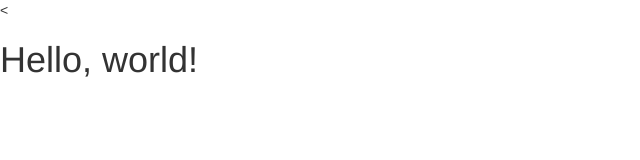
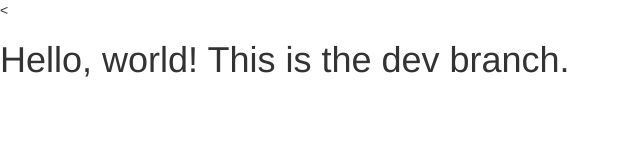
Before and after one commit to artfight/artfight.github.io, a plain HTML site: page index.html in a window 1280 px wide. Shown: the whole page, without its empty margins (0-640 px from the left). Drawn offline with nearby package versions, Linux system fonts and the light colour scheme; files that its build step writes are made by us from their sources; files whose address does not match are found by name.

Commit message:
diferentiating branches -dev

```diff
--- a/index.html
+++ b/index.html
@@ -18,7 +18,7 @@
     <![endif]-->
   </head>
   <body>
-    <h1>Hello, world!</h1>
+    <h1>Hello, world! This is the dev branch.</h1>
 
     <!-- jQuery (necessary for Bootstrap's JavaScript plugins) -->
     <script src="https://ajax.googleapis.com/ajax/libs/jquery/1.11.3/jquery.min.js"></script>
```
